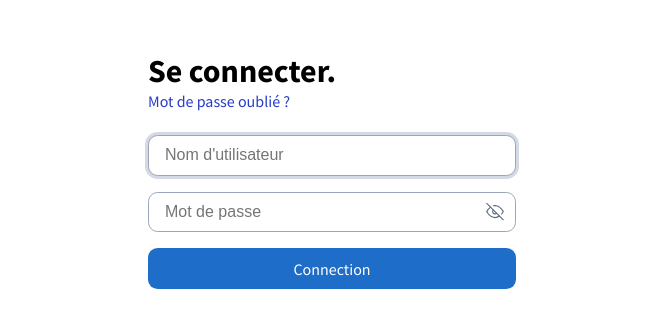
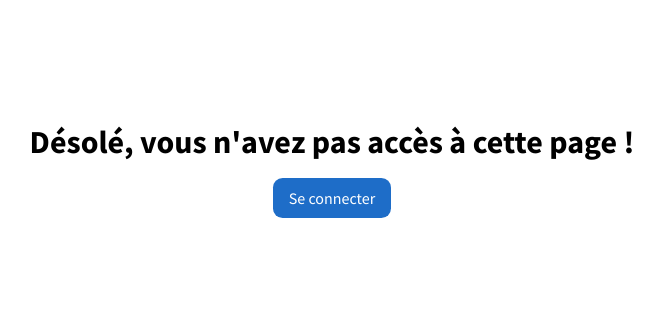
Before and after one commit to ctrl-plus-w/school-schedule, a React (Create React App) app: page /dashboard in a window 1280 px wide. Before the commit this address led to /auth. Shown: the part 230-558 px from the top of the page, without its empty margins (308-971 px from the left). Built offline with nearby package versions, Linux system fonts and the light colour scheme.

Commit message:
Setup of private routes and forbidden page.

```diff
--- a/src/app/App.js
+++ b/src/app/App.js
@@ -3,6 +3,8 @@ import { BrowserRouter, Switch, Redirect, Route } from 'react-router-dom';
 
 import './main.scss';
 import '../components/Dashboard/index.scss';
+
+import PrivateRoute from '../components/PrivateRoute';
 
 import Auth from '../components/Auth';
 import MissedPassword from '../components/MissedPassword';
@@ -47,11 +49,11 @@ const App = () => {
         <Route path='/auth' component={Auth} />
         <Route path='/missed-password' component={MissedPassword} />
 
-        <Route path='/dashboard' component={ProfessorDashboard} />
+        <PrivateRoute path='/dashboard' component={ProfessorDashboard} />
 
-        <Route path='/schedule' component={StudentDashboard} />
+        <PrivateRoute path='/schedule' component={StudentDashboard} />
 
-        <Route path='/admin' component={Admin} />
+        <PrivateRoute path='/admin' component={Admin} />
       </Switch>
     </BrowserRouter>
   );
--- /dev/null
+++ b/src/components/Forbidden/index.js
@@ -0,0 +1,17 @@
+import React from 'react';
+import { Link } from 'react-router-dom';
+
+import './index.scss';
+
+const Forbidden = () => {
+  return (
+    <div className='root-container forbidden'>
+      <h1 className='title'>Désolé, vous n&apos;avez pas accès à cette page !</h1>
+      <Link to='/auth' className='redirect-link'>
+        Se connecter
+      </Link>
+    </div>
+  );
+};
+
+export default Forbidden;
--- /dev/null
+++ b/src/components/Forbidden/index.scss
@@ -0,0 +1,25 @@
+@import '../../styles/mixins';
+
+.forbidden {
+  display: flex;
+  flex-direction: column;
+
+  justify-content: center;
+  align-items: center;
+}
+
+.title  {
+  font-size: 2rem;
+  font-weight: 600;
+}
+
+.redirect-link {
+  @include button--blue;
+
+  margin-top: 1rem;
+
+  width: auto;
+
+  text-decoration: none;
+  text-align: center;
+}
--- /dev/null
+++ b/src/components/PrivateRoute/index.js
@@ -0,0 +1,33 @@
+/* eslint-disable no-unused-vars */
+import React from 'react';
+import PropTypes from 'prop-types';
+import { Route } from 'react-router-dom';
+import { useSelector } from 'react-redux';
+
+import { isLoggedIn, selectRole } from '../../features/database/authSlice';
+
+import ROLES from '../../static/ROLES';
+
+import Forbidden from '../Forbidden';
+
+const PrivateRoute = ({ path, component }) => {
+  const reject = () => <Route path={path} component={Forbidden} />;
+  const resolve = () => <Route path={path} component={component} />;
+
+  const logged = useSelector(isLoggedIn);
+  const role = useSelector(selectRole);
+
+  if (!logged || !role) return reject();
+
+  const expectedPath = ROLES.find((ROLE) => ROLE.name === role).path;
+  if (path !== expectedPath) return reject();
+
+  return resolve();
+};
+
+PrivateRoute.propTypes = {
+  path: PropTypes.string,
+  component: PropTypes.any,
+};
+
+export default PrivateRoute;
--- /dev/null
+++ b/src/static/ROLES.js
@@ -0,0 +1,14 @@
+export default [
+  {
+    name: 'Élève',
+    path: '/schedule',
+  },
+  {
+    name: 'Enseignant',
+    path: '/dashboard',
+  },
+  {
+    name: 'Admin',
+    path: '/admin',
+  },
+];
```
